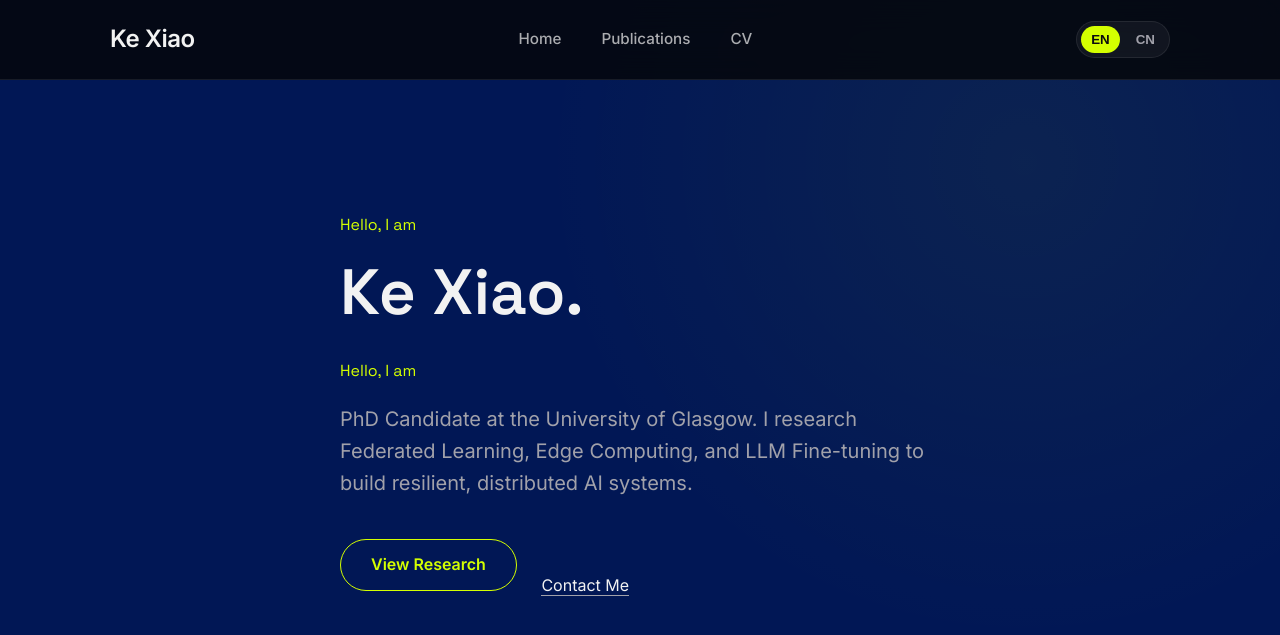
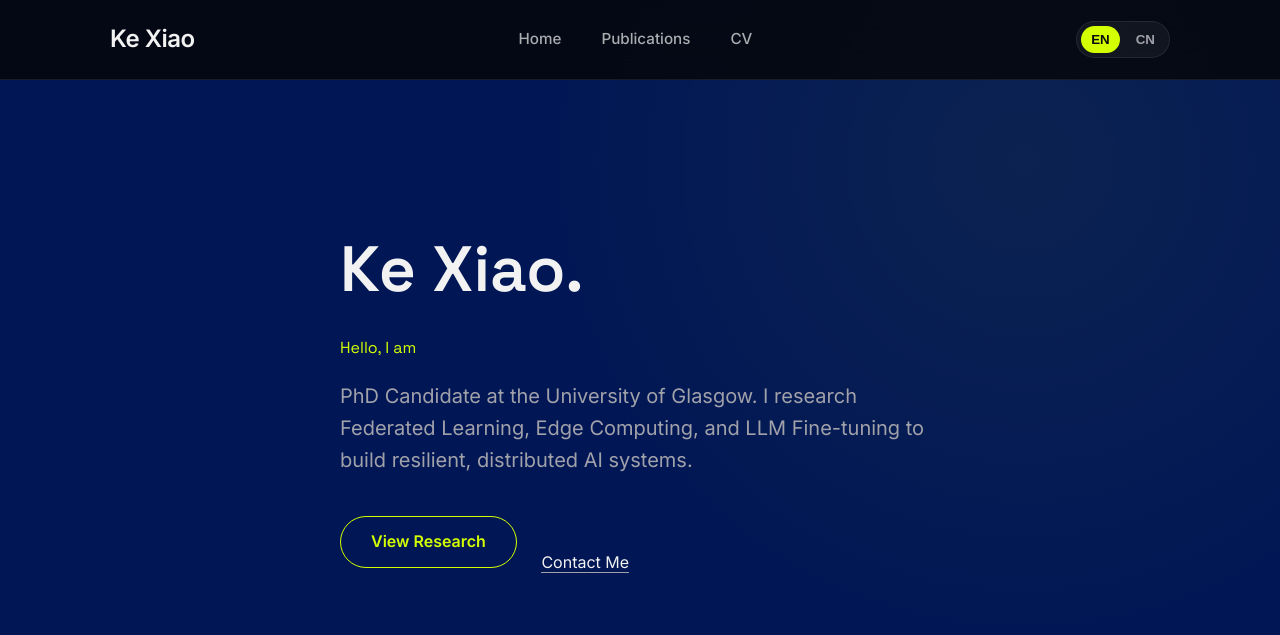
Before and after one commit to shock-xiaoke/shock-xiaoke.github.io, a Jekyll site: the page built from index.html, in a window 1280 px wide and 900 px high. Shown: the top 635 px of the window. Built offline with Jekyll 4.4.1, drawn with Linux system fonts in a browser that asks for light colours; nearby versions of some CDN libraries.

Commit message:
add zh-CN support

```diff
--- a/index.html
+++ b/index.html
@@ -7,7 +7,6 @@
 <section class="hero">
     <div class="container">
         <div class="hero-content">
-            <span class="hero-pre">Hello, I am</span>
             <h1 class="hero-title">Ke Xiao.</h1> <!-- stays English -->
             <span class="hero-pre" data-i18n="hero.pre">{{ site.data.i18n.en.hero.pre }}</span>
             <p class="hero-desc" data-i18n="hero.desc">{{ site.data.i18n.en.hero.desc }}</p>
```
